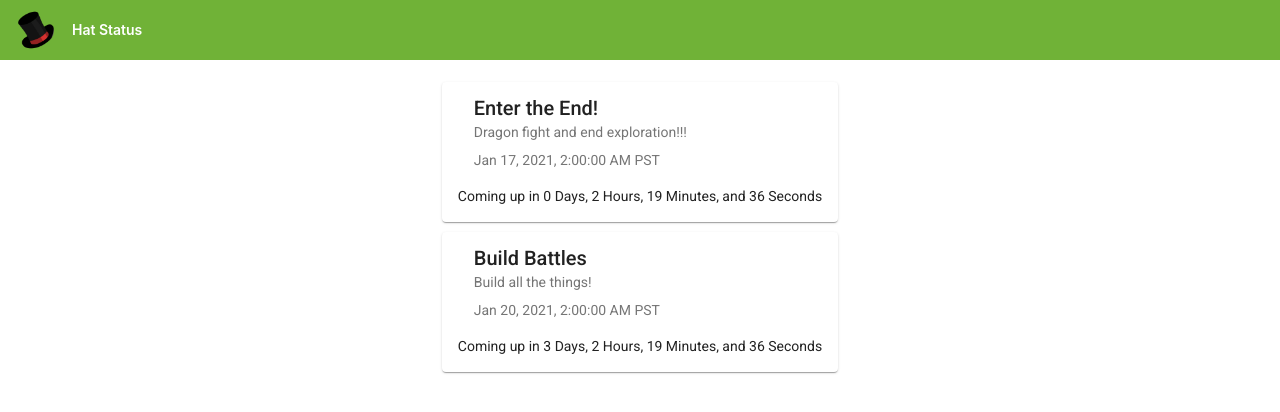
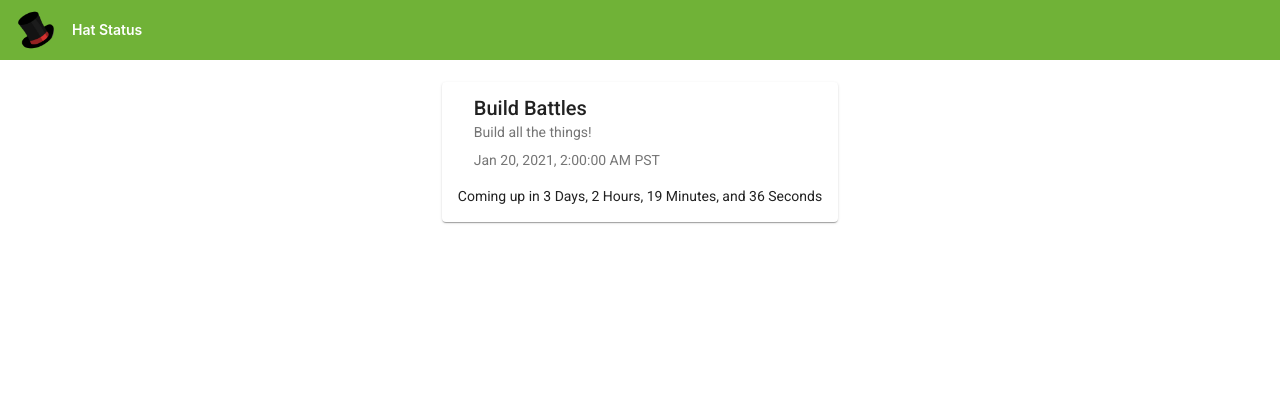
Before and after one commit to Zwilcox96/hatstatus, an Angular app: page / in a window 1280 px wide. Shown: the top 412 px of the page. Built offline with nearby package versions, Linux system fonts and the light colour scheme; no server answers.

Commit message:
Updated events

```diff
--- a/src/app/event-countdown/event-countdown.component.ts
+++ b/src/app/event-countdown/event-countdown.component.ts
@@ -18,11 +18,10 @@ interface Event {
 export class EventCountdownComponent implements OnInit {
 
   events: Event[] = [
-                      { title: 'Enter the End!', date: new Date('2021-01-16T18:00:00-08:00'), description: 'Dragon fight and end exploration!!!'},
                       { title: 'Build Battles', date: new Date('2021-01-19T18:00:00-08:00'), description: 'Build all the things!'}
-                    ]
+                    ];
 
-  timers: Observable<Time>[]
+  timers: Observable<Time>[];
   constructor(private timerService: TimerService) { }
 
   ngOnInit(): void {
```
